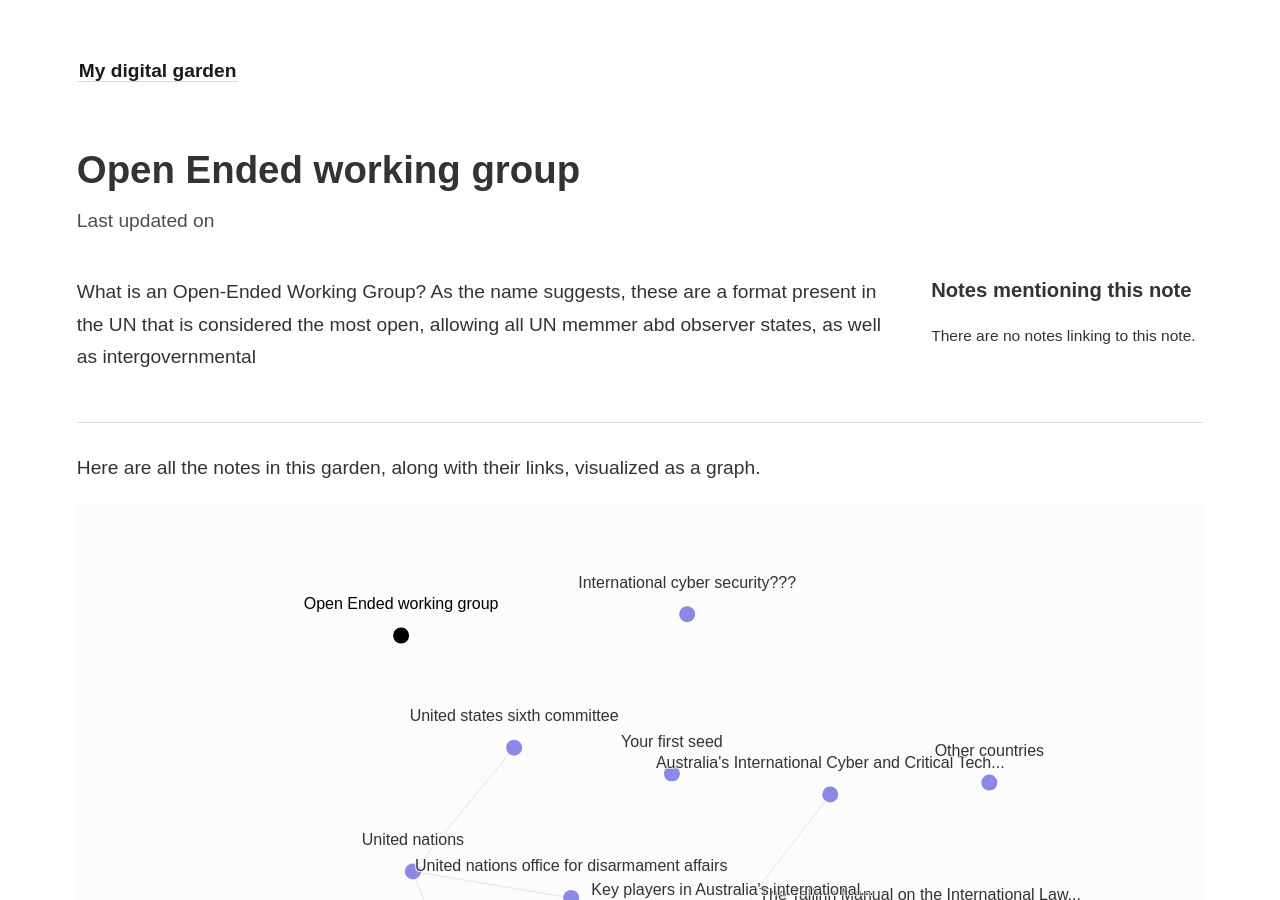
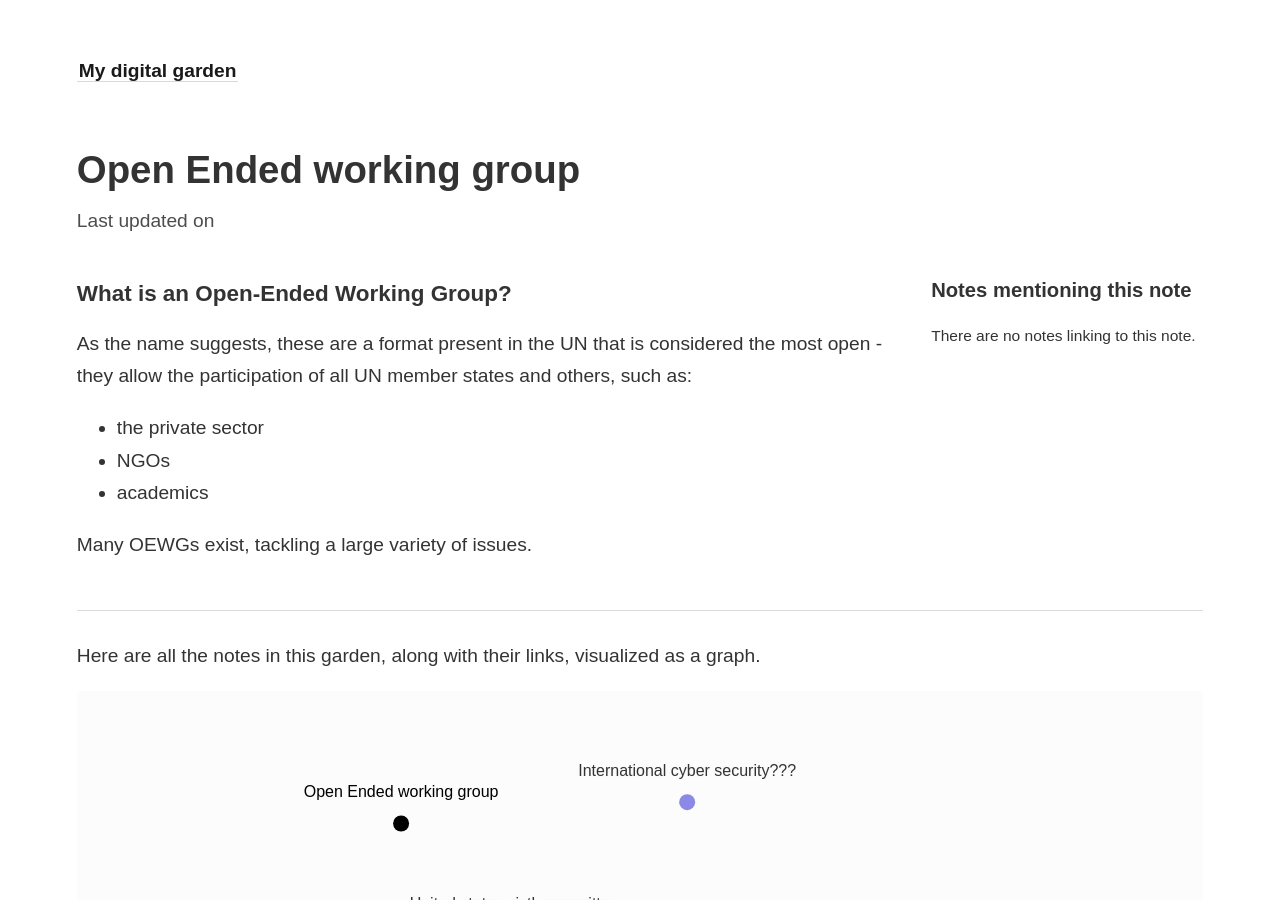
Before and after one commit to ctr-l/digital-garden, a Jekyll site: the page built from _notes/Open-Ended Working Group.md, in a window 1280 px wide and 900 px high. Built offline with Jekyll 4.4.1, drawn with Linux system fonts in a browser that asks for light colours.

Commit message:
Update content

```diff
--- a/_notes/Open-Ended Working Group.md
+++ b/_notes/Open-Ended Working Group.md
@@ -1,2 +1,7 @@
-What is an Open-Ended Working Group?
-As the name suggests, these are a format present in the UN that is considered the most open, allowing all UN memmer abd observer states, as well as intergovernmental
+### What is an Open-Ended Working Group?
+As the name suggests, these are a format present in the UN that is considered the most open - they allow the participation of all UN member states and others, such as:
+- the private sector
+- NGOs
+- academics
+
+Many OEWGs exist, tackling a large variety of issues.
```
